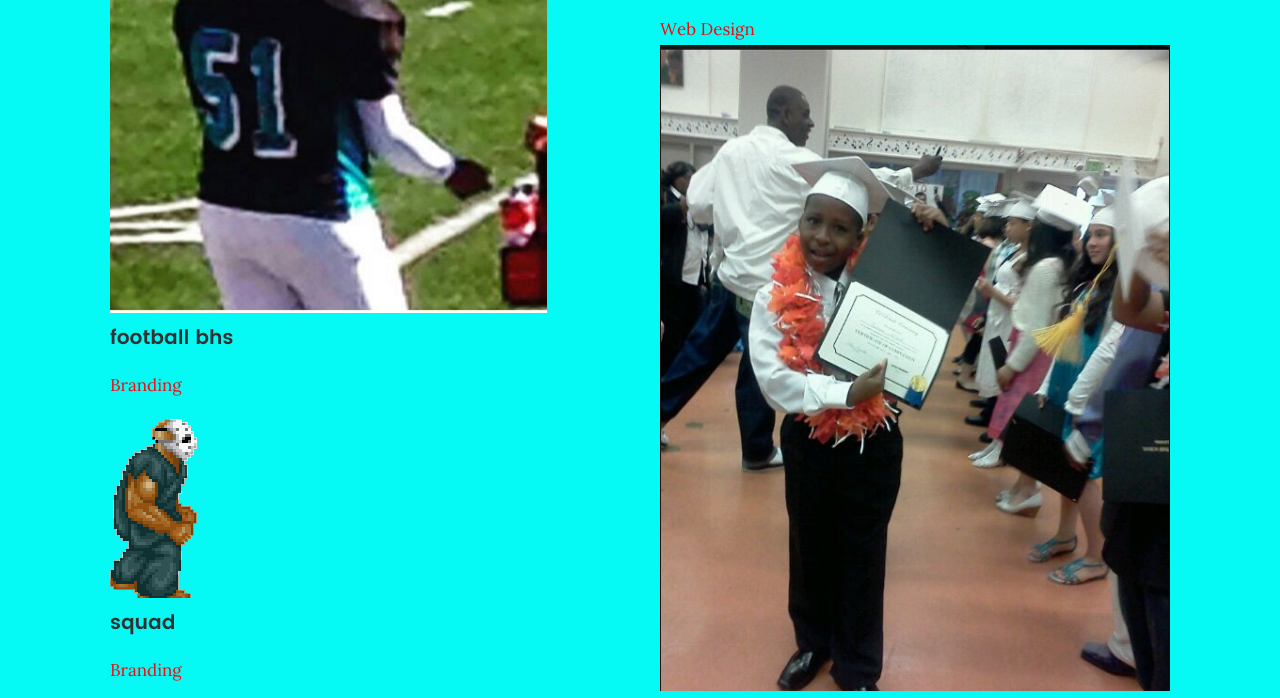
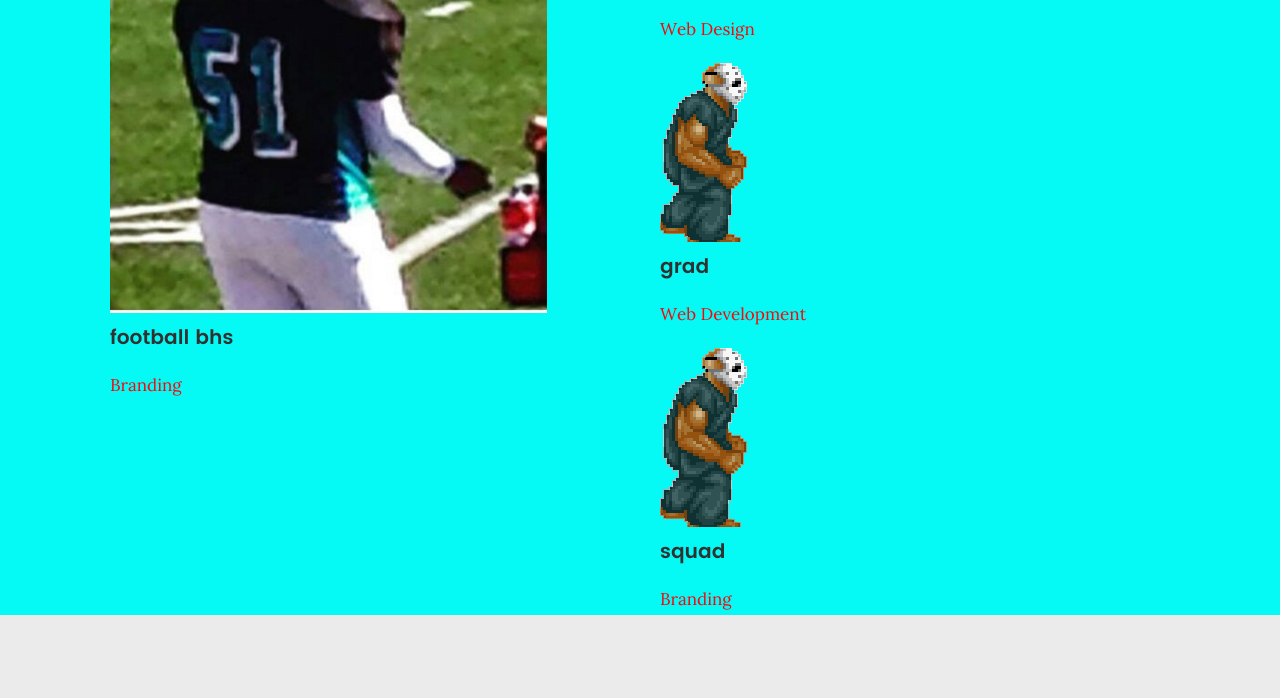
Before and after one commit to geneflocka/online-site, a plain HTML site: page index.html in a window 1280 px wide. Shown: the part 3860-4558 px from the top of the page. Drawn offline with Linux system fonts and the light colour scheme; files whose address does not match are found by name.

Commit message:
Update index.html
rrrru

```diff
--- a/index.html
+++ b/index.html
@@ -447,7 +447,7 @@
 
 	        		<div class="bgrid folio-item">
 	               <div class="item-wrap">
-	               	<img src="images/gene-pic5.jpg" alt="grad">
+	               	<img src="images/fight.gif" alt="grad">
 	                  <a href="#modal-05" class="overlay">
 	                     <div class="folio-item-table">
 	                     	<div class="folio-item-cell">
```
